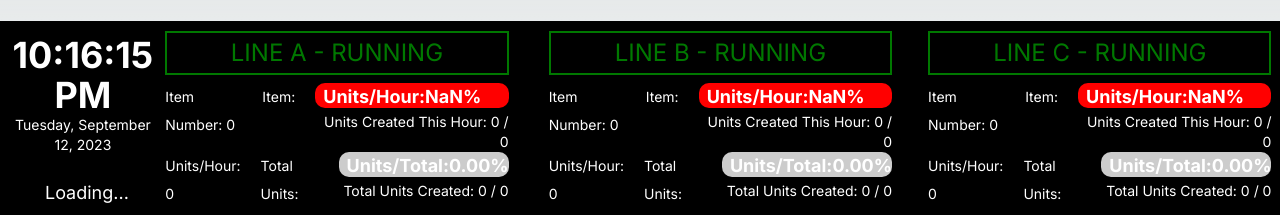
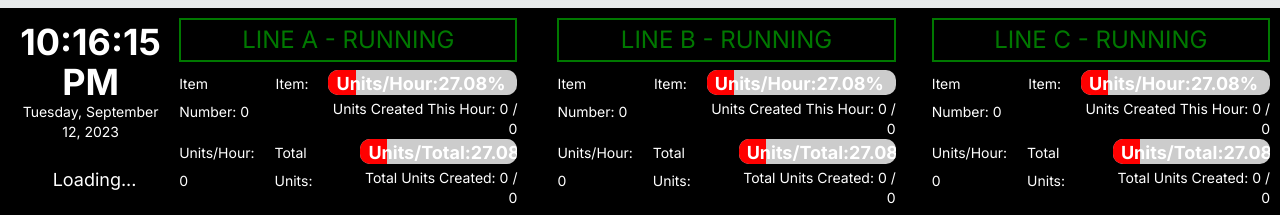
Before and after one commit to infiniteoo/production_timeline, a Next.js app: page / in a window 1280 px wide. Shown: the part 582-797 px from the top of the page. Built offline with nearby package versions, Linux system fonts and the light colour scheme; no server answers.

Commit message:
finally displaying the units per hour progress bar correctly!

```diff
--- /dev/null
+++ b/components/DynamicCounter.js
@@ -0,0 +1,47 @@
+import React, { useState, useEffect } from 'react'
+
+const SECONDS_IN_AN_HOUR = 3600
+
+const DynamicCounter = ({ total }) => {
+  const getCurrentSecondOfHour = () => {
+    const now = new Date()
+    return now.getMinutes() * 60 + now.getSeconds()
+  }
+
+  const getInitialValues = () => {
+    const secondsPassed = getCurrentSecondOfHour()
+    const progressValue = (secondsPassed / SECONDS_IN_AN_HOUR) * 100
+    const addition = (total / SECONDS_IN_AN_HOUR) * secondsPassed
+
+    return {
+      progress: progressValue,
+      current: addition,
+    }
+  }
+
+  const [progress, setProgress] = useState(getInitialValues().progress)
+  const [current, setCurrent] = useState(getInitialValues().current)
+
+  useEffect(() => {
+    const interval = setInterval(() => {
+      setProgress((prevProgress) => prevProgress + 100 / SECONDS_IN_AN_HOUR)
+      setCurrent((prevCurrent) => prevCurrent + total / SECONDS_IN_AN_HOUR)
+
+      if (progress >= 100) {
+        setProgress(100)
+        clearInterval(interval)
+      }
+
+      if (current >= total) {
+        setCurrent(total)
+        clearInterval(interval)
+      }
+    }, 1000)
+
+    return () => clearInterval(interval)
+  }, [progress, current, total])
+
+  return [progress, current]
+}
+
+export default DynamicCounter
--- a/components/ProgressBar.jsx
+++ b/components/ProgressBar.jsx
@@ -1,13 +1,20 @@
 import React from "react";
 import "./ProgressBar.css"; // You can create a CSS file for styling
+import dynamicCounter from "./DynamicCounter";
 
-function ProgressBar({ message, percentage }) {
+function ProgressBar({ message, percentage, totalQty }) {
+  // const [progress, setProgress] = useState(0);
+
+  console.log(dynamicCounter(totalQty));
+
+  let progress = dynamicCounter(totalQty);
+
   return (
     <div className="progress-container">
-      <div className="progress-bar" style={{ width: `${percentage}%` }}>
+      <div className="progress-bar" style={{ width: progress[0] }}>
         <div className="flex flex-row justify-start">
           <div className="progress-text ml-2">{`${message} `}</div>
-          <div className="progress-text">{`${percentage.toFixed(2)}% `}</div>
+          <div className="progress-text">{progress[0].toFixed(2)}%</div>
         </div>
       </div>
     </div>
--- a/components/StatTracker.jsx
+++ b/components/StatTracker.jsx
@@ -3,6 +3,7 @@ import "./StatTracker.css"; // Import the CSS for styling
 import RunningStatus from "./RunningStatus";
 import TimeAndWeather from "./TimeAndWeather";
 import { renderTimeline } from "./utils/renderTimeline";
+import dynamicCounter from "./DynamicCounter";
 
 const StatTracker = ({ timelineA, timelineB, timelineC, unitsThisHour }) => {
   // Create state variables to track the qty for each line
--- a/components/utils/renderTimeline.js
+++ b/components/utils/renderTimeline.js
@@ -1,6 +1,7 @@
 import ProgressBar from '../ProgressBar'
 import CountUp from 'react-countup'
 import { calculateTotalUnitsByItem } from './calculateTotalUnitsByItem'
+import dynamicCounter from '../DynamicCounter'
 
 export const renderTimeline = (
   timelineData,
```
